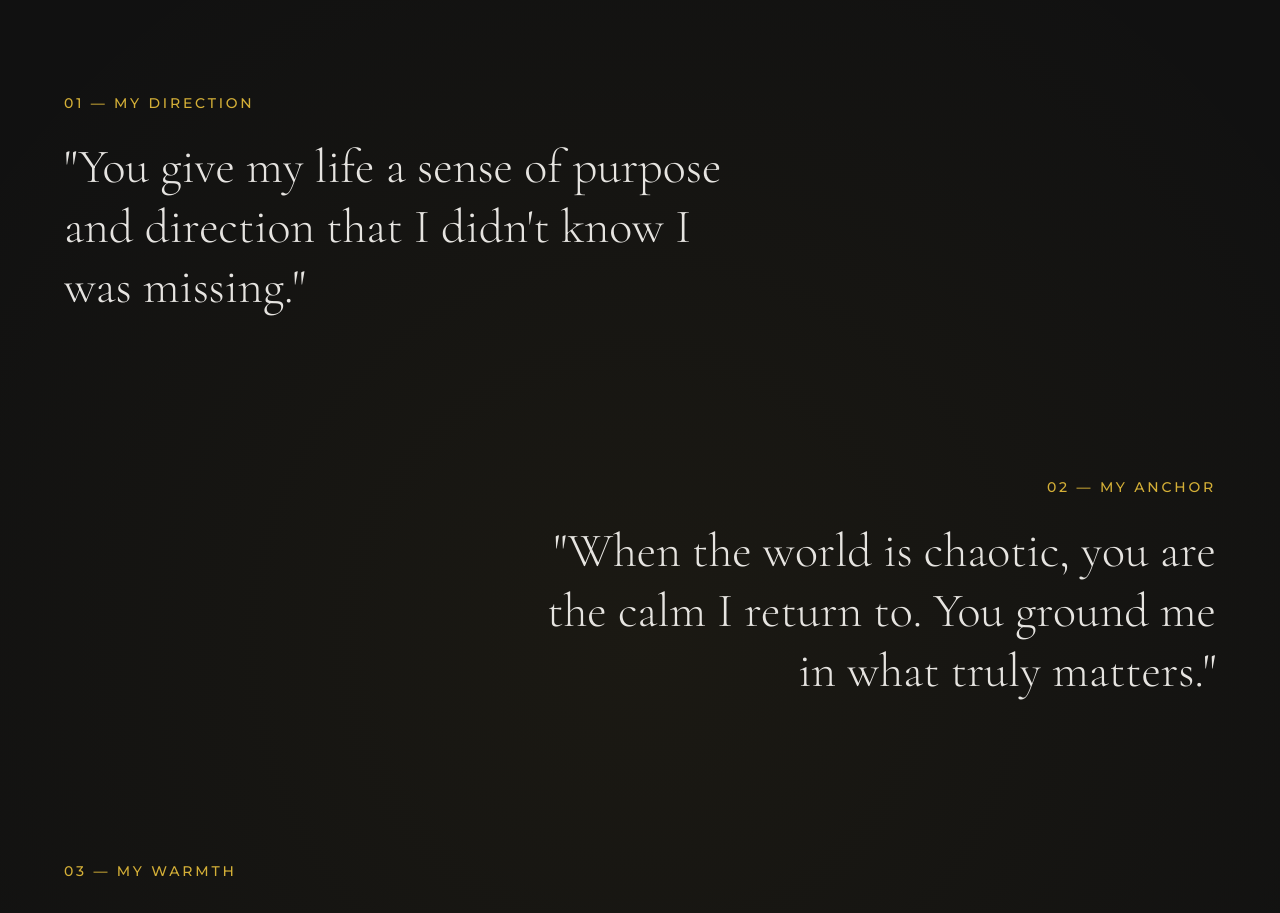
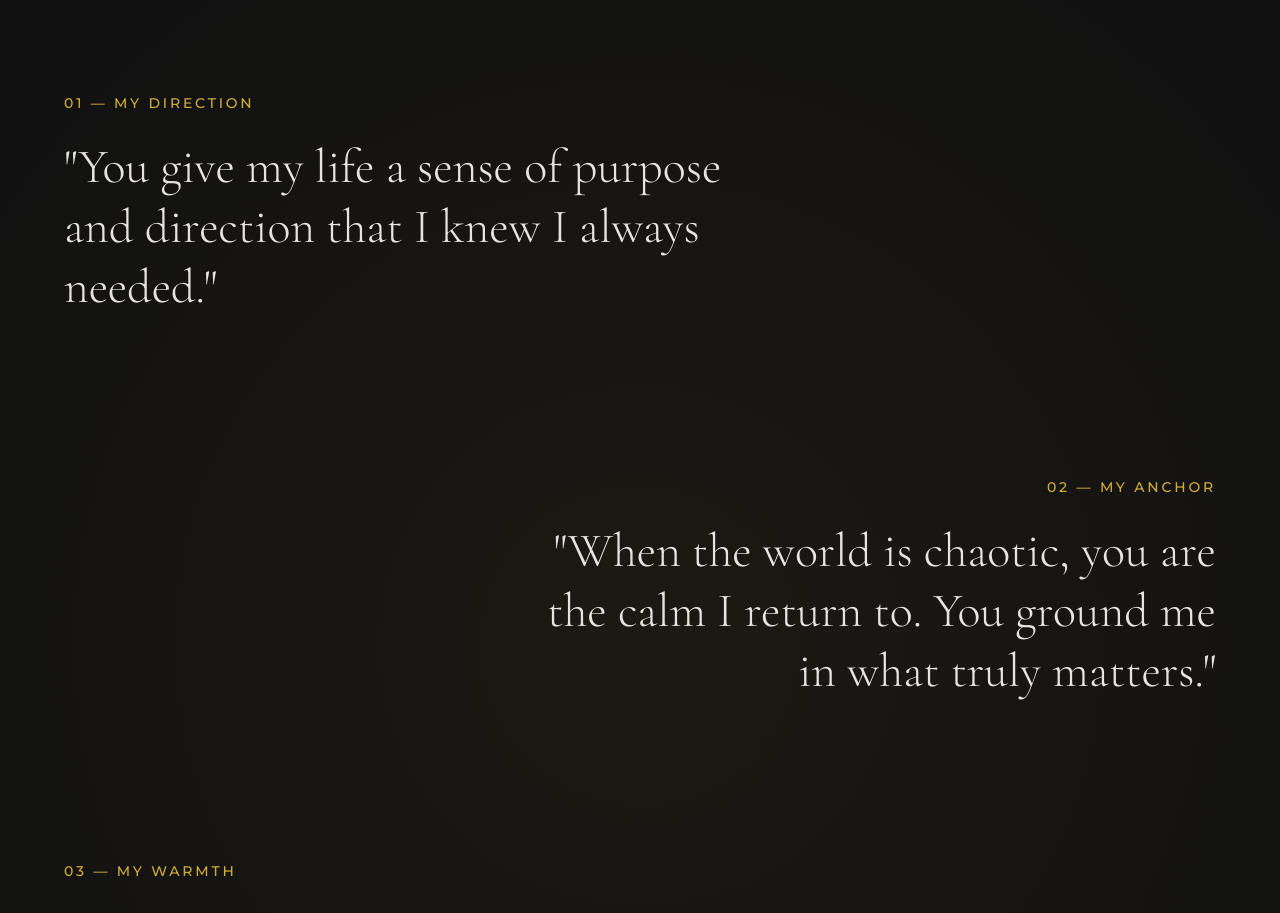
Before and after one commit to Raphael-22/international, a React (Vite) app: page / in a window 1280 px wide. Shown: the part 3320-4233 px from the top of the page. Built offline with nearby package versions, Linux system fonts and the light colour scheme.

Commit message:
Update description for 'My Direction' moment

```diff
--- a/src/components/Significance.tsx
+++ b/src/components/Significance.tsx
@@ -1,7 +1,7 @@
 import { motion } from 'motion/react';
 
 const moments = [
-  { title: "My Direction", description: "You give my life a sense of purpose and direction that I didn't know I was missing." },
+  { title: "My Direction", description: "You give my life a sense of purpose and direction that I knew I always needed." },
   { title: "My Anchor", description: "When the world is chaotic, you are the calm I return to. You ground me in what truly matters." },
   { title: "My Warmth", description: "Your presence is like a fire on a cold night. You make everything feel brighter and safer." },
   { title: "My Home", description: "Home isn't a place anymore; it's wherever you are. You are my favorite place to be." }
```
